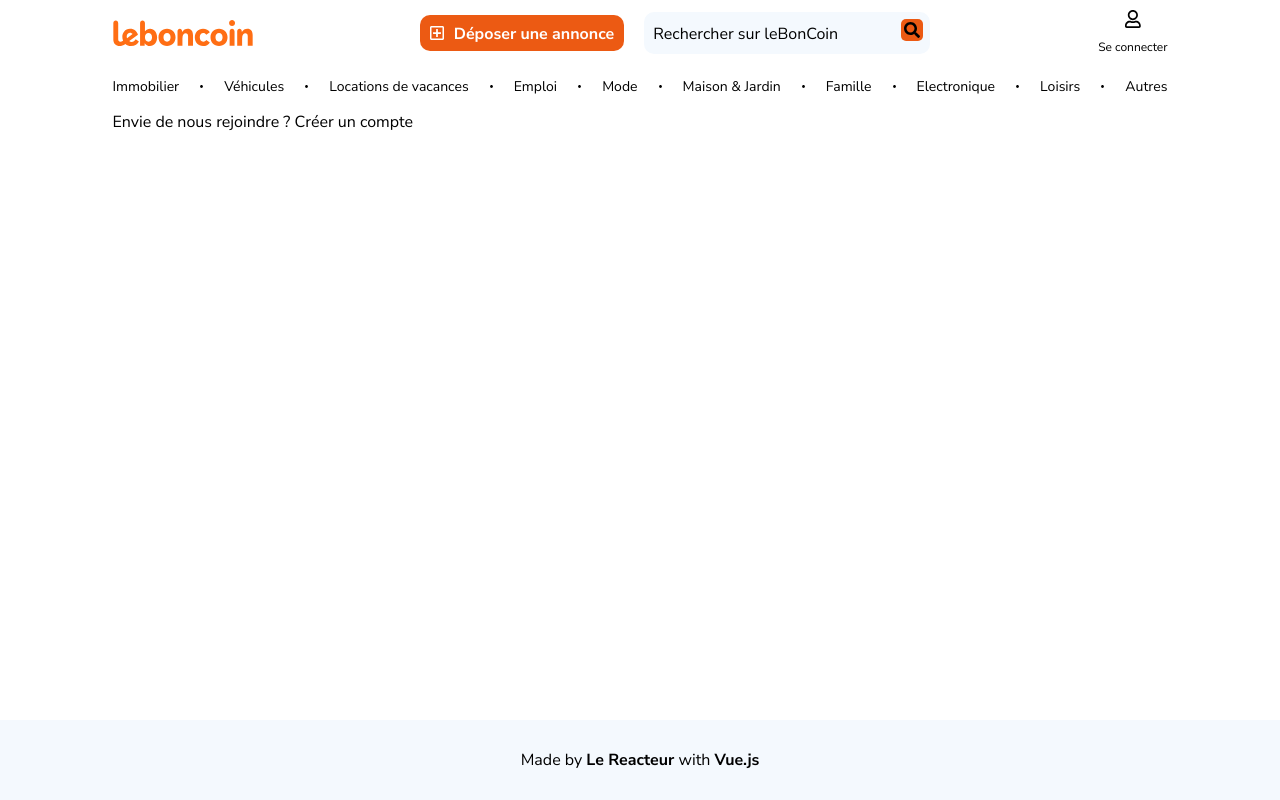
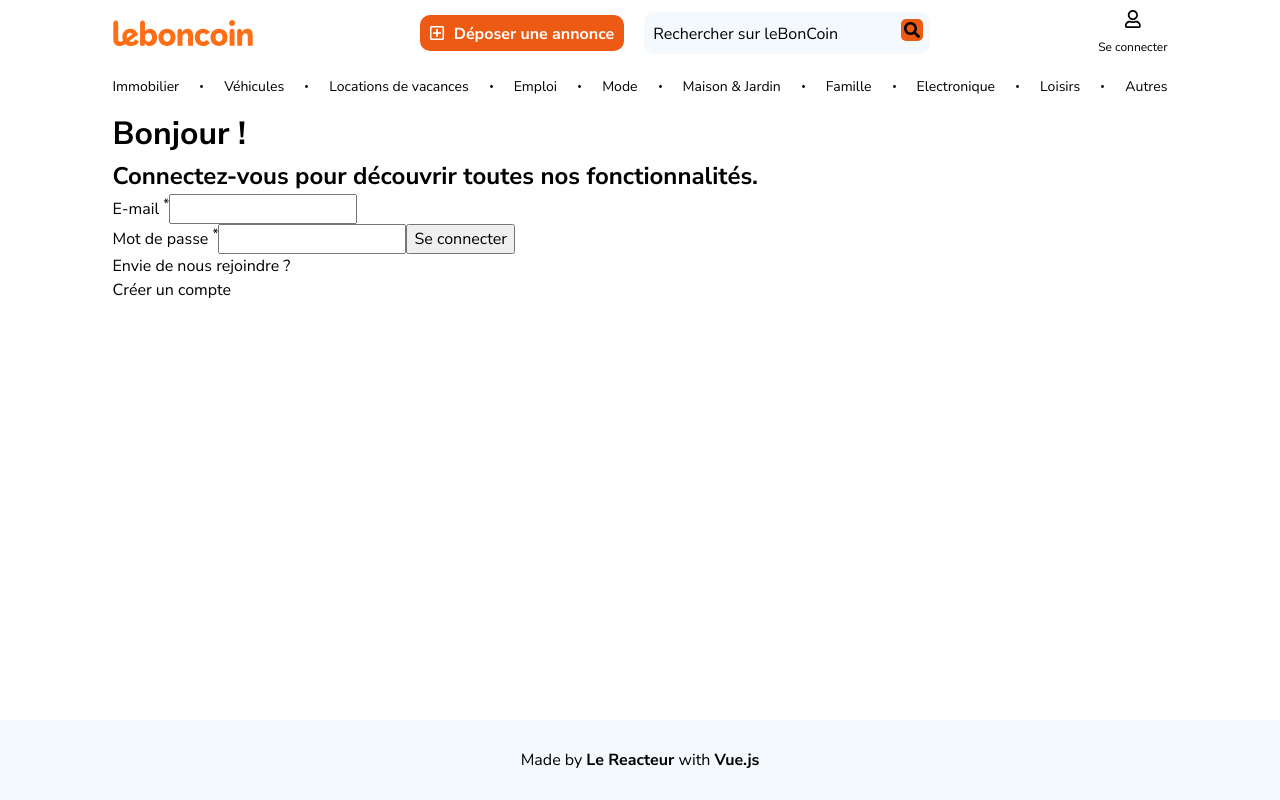
Before and after one commit to KarahDotjs/le-bon-coin, a Vue app: page /login in a window 1280 px wide. Built offline with nearby package versions, Linux system fonts and the light colour scheme.

Commit message:
fixe some bugs

```diff
--- a/src/components/Header.vue
+++ b/src/components/Header.vue
@@ -20,7 +20,7 @@ import BtnPublishOffer from './BtnPublishOffer.vue'
         <div class="userPart">
           <div>
             <font-awesome-icon :icon="['far', 'user']" />
-            <p>Se connecter</p>
+            <RouterLink :to="{ name: 'login' }">Se connecter</RouterLink>
           </div>
           <!-- <font-awesome-icon :icon="['fas', 'sign-out-alt']" /> -->
         </div>
--- a/src/main.js
+++ b/src/main.js
@@ -1,6 +1,6 @@
 import './assets/main.css'
 
-import { createApp } from 'vue'
+import { createApp, ref } from 'vue'
 import App from './App.vue'
 import router from './router'
 import { library } from '@fortawesome/fontawesome-svg-core'
@@ -38,4 +38,15 @@ const app = createApp(App).component('font-awesome-icon', FontAwesomeIcon)
 
 app.use(router)
 
+const userToken = ref('')
+
+const changeToken = (token) => {
+  userToken.value = token
+}
+
+app.provide('GlobalStore', {
+  userToken: userToken,
+  changeToken: changeToken,
+})
+
 app.mount('#app')
--- a/src/views/HomeView.vue
+++ b/src/views/HomeView.vue
@@ -14,7 +14,6 @@ onMounted(async () => {
     const { data } = await axios.get(
       'https://site--strapileboncoin--2m8zk47gvydr.code.run/api/offers?populate[0]=pictures&populate[1]=owner.avatar',
     )
-    console.log(data.data)
 
     offerslist.value = data.data
   } catch (error) {
--- a/src/views/LoginView.vue
+++ b/src/views/LoginView.vue
@@ -1,15 +1,58 @@
 <script setup>
-import { RouterLink } from 'vue-router'
+import { RouterLink, useRouter } from 'vue-router'
+import { ref, inject } from 'vue'
+import axios from 'axios'
 
-RouterLink
+const email = ref('')
+const password = ref('')
+
+const GlobalStore = inject('GlobalStore')
+
+const router = useRouter()
+
+const handleSubmit = async () => {
+  console.log({
+    identifier: email.value,
+    password: password.value,
+  })
+
+  try {
+    const { data } = await axios.post(
+      'https://site--strapileboncoin--2m8zk47gvydr.code.run/api/auth/local',
+      {
+        identifier: email.value,
+        password: password.value,
+      },
+    )
+
+    console.log('response>>>>', data)
+    GlobalStore.changeToken(data.jwt)
+
+    router.push({ name: 'home' })
+  } catch (error) {
+    console.log('catch>>>>>', error)
+  }
+}
 </script>
 
 <template>
   <main>
     <div class="container">
-      <RouterLink :to="{ name: 'signup' }">
-        <p>Envie de nous rejoindre ? Créer un compte</p>
-      </RouterLink>
+      <form @submit.prevent="handleSubmit">
+        <h1>Bonjour !</h1>
+        <h2>Connectez-vous pour découvrir toutes nos fonctionnalités.</h2>
+
+        <label for="email">E-mail <sup>*</sup></label
+        ><input type="email" name="email" id="email" v-model="email" />
+      </form>
+
+      <label for="password"> Mot de passe <sup>*</sup></label
+      ><input type="password" name="" id="password" v-model="password" />
+
+      <button>Se connecter</button>
+
+      <p>Envie de nous rejoindre ?</p>
+      <RouterLink :to="{ name: 'signup' }">Créer un compte</RouterLink>
     </div>
   </main>
 </template>
--- a/src/views/SignupView.vue
+++ b/src/views/SignupView.vue
@@ -1,11 +1,19 @@
 <script setup>
 import axios from 'axios'
-import { ref } from 'vue'
-import { RouterLink } from 'vue-router'
+import { ref, inject } from 'vue'
+import { RouterLink, useRouter } from 'vue-router'
 
 const username = ref('')
 const email = ref('')
 const password = ref('')
+const errorMessage = ref('')
+const isSubmitting = ref(false)
+
+const GlobalStore = inject('GlobalStore')
+
+const router = useRouter()
+
+console.log('GlobalStore>>>>', GlobalStore)
 
 const handleSubmit = async () => {
   console.log({
@@ -14,6 +22,8 @@ const handleSubmit = async () => {
     password: password.value,
   })
 
+  if (username.value && email.value && password.value) {
+    isSubmitting.value = true
     try {
       const { data } = await axios.post(
         'https://site--strapileboncoin--2m8zk47gvydr.code.run/api/auth/local/register',
@@ -24,8 +34,16 @@ const handleSubmit = async () => {
         },
       )
       console.log('response>>', data)
+      GlobalStore.changeToken(data.jwt)
+
+      router.push({ name: 'home' })
     } catch (error) {
       console.log('catch>>>>>>', error)
+      errorMessage.value = 'Un problème est survenu, Veuillez essayer à nouveau'
+    }
+    isSubmitting.value = false
+  } else {
+    errorMessage.value = 'Veuillez remplir tous les champs'
   }
 }
 </script>
@@ -45,7 +63,11 @@ const handleSubmit = async () => {
         <label for="password">Mot de passe <sup>*</sup></label
         ><input type="password" name="password" id="password" v-model="password" />
 
-        <button>S'incrire</button>
+        <p v-if="isSubmitting">Insription en cours ...</p>
+
+        <button v-else>S'incrire</button>
+
+        <p v-if="errorMessage">{{ errorMessage }}</p>
 
         <p>
           Vous avez déjà un compte ?
```
Lines whose indentation alone changed are shown as unchanged.
